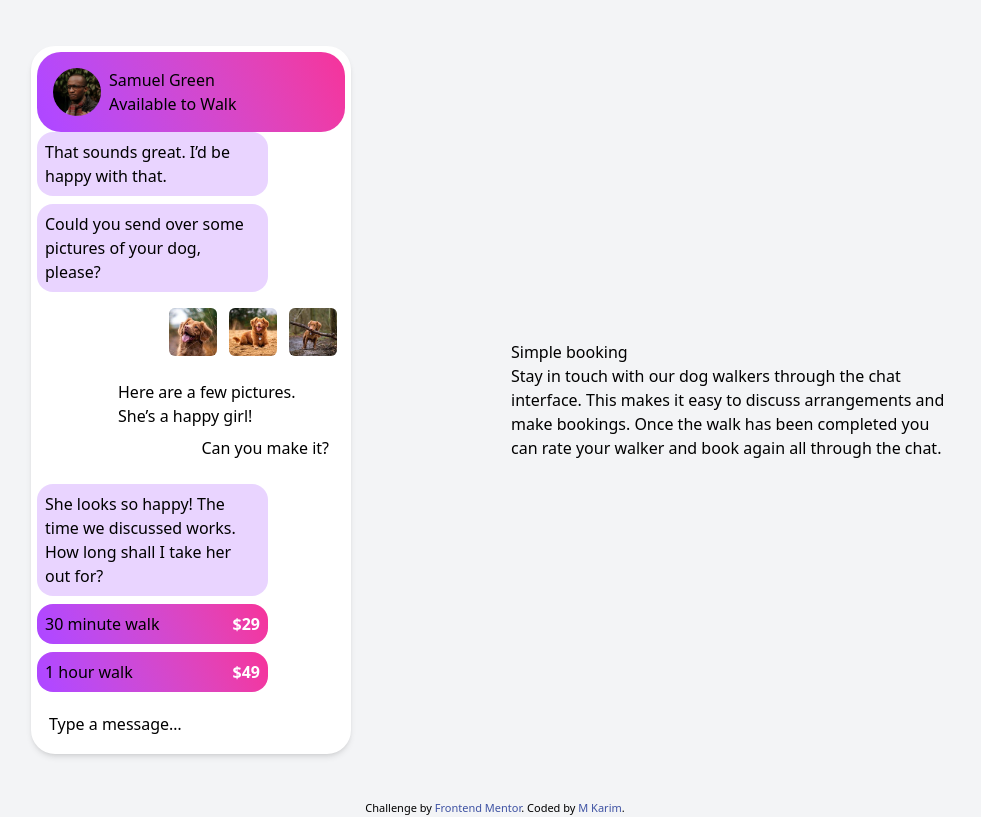
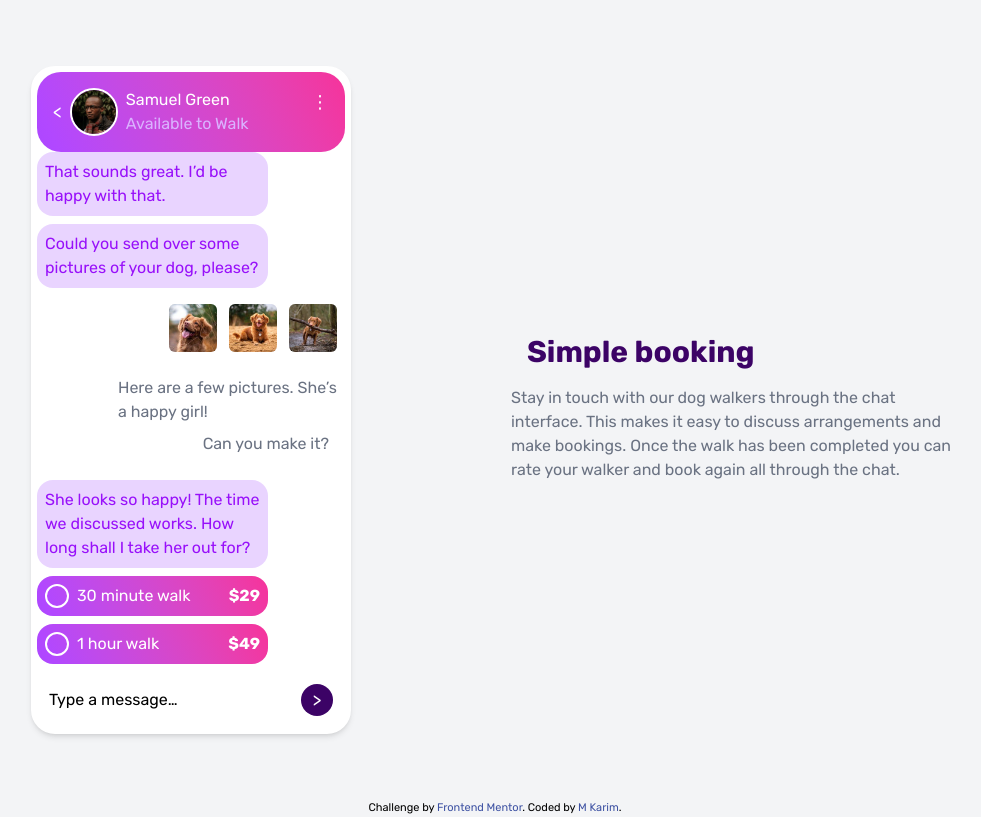
Before and after one commit to MKarimF9/chat-app, a plain HTML site: page index.html in a window 1280 px wide. Shown: the whole page, without its empty margins (145-1126 px from the left). Drawn offline with nearby package versions, Linux system fonts and the light colour scheme.

Commit message:
imported font

```diff
--- a/index.html
+++ b/index.html
@@ -8,6 +8,9 @@
 
   <link rel="icon" type="image/png" sizes="32x32" href="./images/favicon-32x32.png">
   <script src="https://cdn.jsdelivr.net/npm/@tailwindcss/browser@4"></script>
+  <link
+    href="https://fonts.googleapis.com/css2?family=Rubik:wght@400;500;700&display=swap"
+    rel="stylesheet">
   <title>Frontend Mentor | [Challenge Name Here]</title>
 
   <!-- Feel free to remove these styles or customise in your own stylesheet 👍 -->
@@ -15,15 +18,22 @@
     .attribution {
       font-size: 0.6875rem;
       text-align: center;
+
     }
 
     .attribution a {
       color: hsl(228, 45%, 44%);
     }
   </style>
+  <style type="text/tailwindcss">
+    @theme{
+        --font-rubik: Rubik, sans-serif;
+      }
+
+ </style>
 </head>
 
-<body class="bg-gray-100 text-[16px]">
+<body class="bg-gray-100 text-[16px] font-rubik">
 
 
   <main class="flex flex-col gap-10 items-center justify-center min-h-screen md:flex-row md:gap-40">
@@ -31,10 +41,15 @@
 
     <div class="border-6 border-white rounded-3xl w-80 shadow-md bg-white ">
       <header class="flex bg-linear-65 from-purple-500 to-pink-500 p-4 gap-2 rounded-3xl ">
-        <img src="./images/avatar.jpg" alt="Profile picture of Samuel Green" class="rounded-full w-12">
+        <button class="text-white text-lg" aria-label="Back">&lt;</button>
+        <img src="./images/avatar.jpg" alt="Profile picture of Samuel Green"
+          class="rounded-full w-12 border-2 border-white">
         <div class="flex flex-col">
-          <h2>Samuel Green</h2>
-          <p>Available to Walk</p>
+          <h2 class="text-white">Samuel Green</h2>
+          <p class="text-purple-300">Available to Walk</p>
+        </div>
+        <div class=" ml-auto">
+          <button class="text-white text-lg" aria-label="Menu">&#8942;</button>
         </div>
       </header>
 
@@ -42,9 +57,9 @@
       <div class=" flex flex-col gap-2">
 
         <!-- received -->
-        <div class="bg-purple-200 rounded-2xl p-2 max-w-3/4">That sounds great. I’d be happy with that.</div>
+        <div class="bg-purple-200 text-purple-600 rounded-2xl p-2 max-w-3/4">That sounds great. I’d be happy with that.</div>
 
-        <div class="bg-purple-200 rounded-2xl p-2 max-w-3/4">Could you send over some pictures of your dog, please?
+        <div class="bg-purple-200 rounded-2xl text-purple-600 p-2 max-w-3/4">Could you send over some pictures of your dog, please?
         </div>
 
 
@@ -57,33 +72,44 @@
         </div>
 
         <div class=" flex flex-col items-end p-2 ">
-          <div class="bg-white rounded-2xl max-w-3/4">Here are a few pictures. She’s a happy girl!</div>
-          <div class="bg-white rounded-2xl p-2">Can you make it?</div>
+          <div class="bg-white  text-gray-500 rounded-2xl max-w-3/4">Here are a few pictures. She’s a happy girl!</div>
+          <div class="bg-white  text-gray-500 rounded-2xl p-2">Can you make it?</div>
         </div>
 
         <!-- received -->
 
-        <div class="flex flex-col gap-2">
+        <div class="flex flex-col gap-2 text-purple-600">
           <div class="bg-purple-200 rounded-2xl p-2 max-w-3/4">She looks so happy! The time we discussed works. How long
             shall I take her out for?</div>
 
-          <div class=" bg-linear-65 from-purple-500 to-pink-500 rounded-2xl p-2 flex justify-between max-w-3/4">
-            <div class="">30 minute walk</div>
-            <div class="font-bold text-white">$29</div>
+          <div
+            class="bg-linear-65 from-purple-500 to-pink-500 rounded-2xl p-2 flex justify-between max-w-3/4 text-white">
+            <div class="flex items-center gap-2">
+              <div class="border-2 rounded-full w-6 h-6"></div>
+              <div class="">30 minute walk</div>
+            </div>
+            <div class="font-bold">$29</div>
           </div>
 
-          <div class="bg-linear-65 from-purple-500 to-pink-500 rounded-2xl p-2 flex justify-between max-w-3/4">
-            <div class="">1 hour walk</div>
-            <div class="font-bold text-white">$49</div>
+          <div
+            class="bg-linear-65 from-purple-500 to-pink-500 rounded-2xl p-2 flex justify-between max-w-3/4 text-white">
+            <div class="flex items-center gap-2">
+              <div class="border-2 rounded-full w-6 h-6"></div>
+              <div class="">1 hour walk</div>
+            </div>
+            <div class="font-bold">$49</div>
           </div>
         </div>
 
-        <div class="p-3">Type a message…</div>
+        <div class=" p-3 rounded-4xl flex justify-between bg-white items-center">
+          <div class="">Type a message…</div>
+          <button class="bg-purple-950  w-8 h-8 rounded-full text-white text-lg" aria-label="Send message">&gt;</button>
+        </div>
       </div>
     </div>
     <div class="flex flex-col w-md">
-      <h1>Simple booking</h1>
-      <p>
+      <h1 class="text-purple-950  text-3xl font-bold p-4 ">Simple booking</h1>
+      <p class="text-gray-500">
         Stay in touch with our dog walkers through the chat interface. This makes it easy to
         discuss arrangements and make bookings. Once the walk has been completed you can rate
         your walker and book again all through the chat.
```
